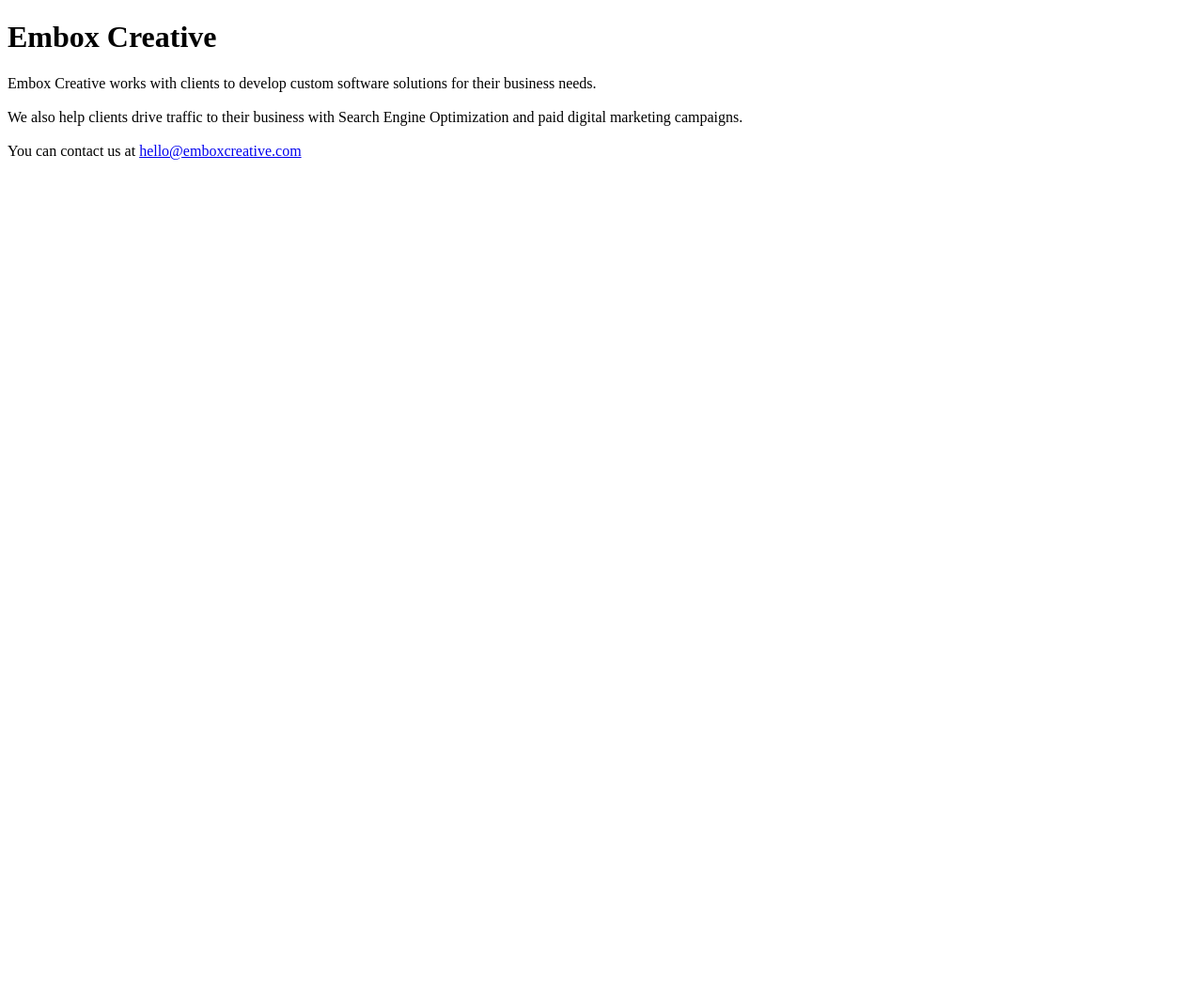
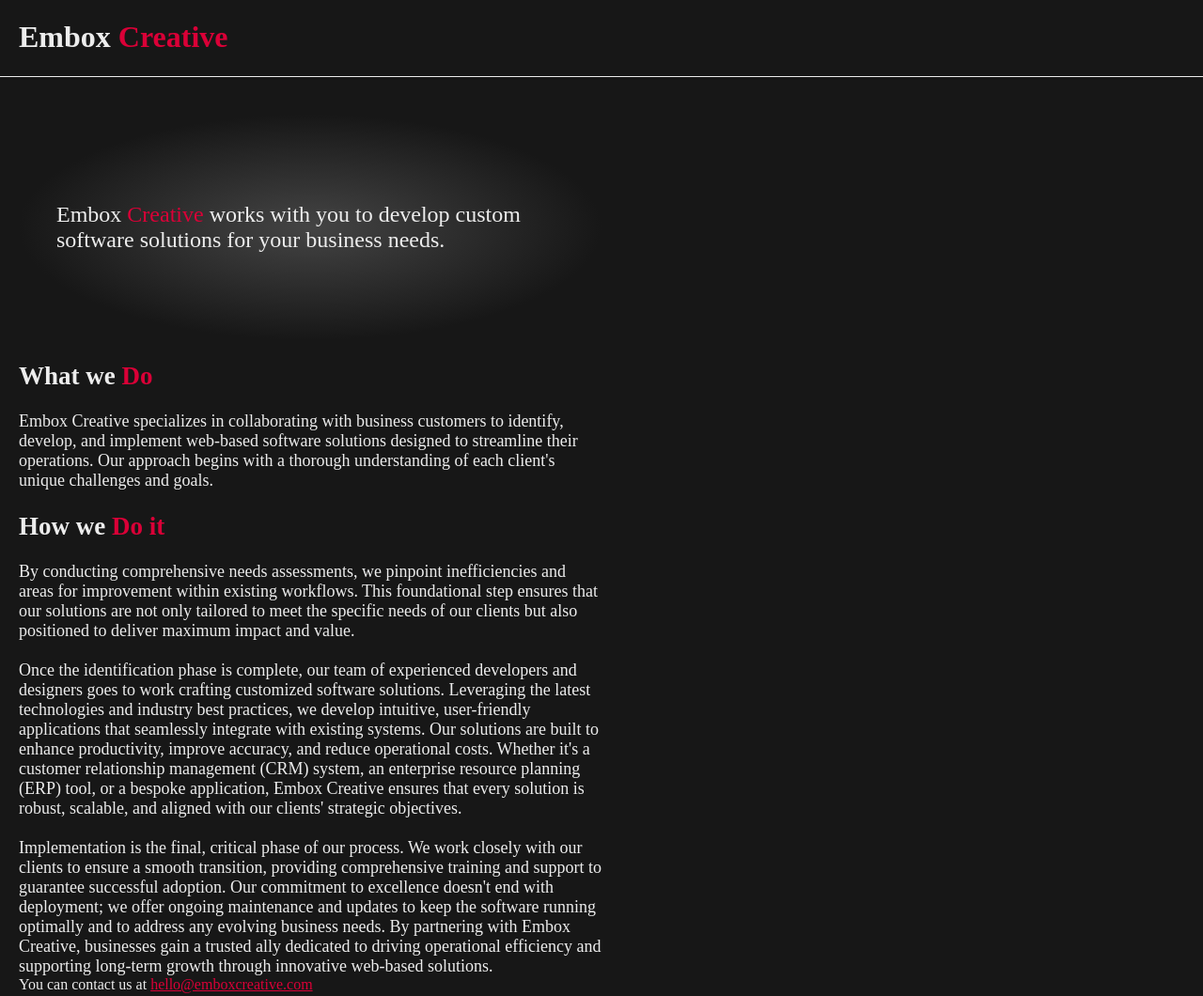
Before and after one commit to dahmer45/embox, a plain HTML site: page index.html in a window 1280 px wide. Shown: the whole page at 94% size. Before the commit the page ends 800 px from the top, so only its background shows below. Drawn offline with Linux system fonts and the light colour scheme.

Commit message:
homepage update

```diff
--- a/index.html
+++ b/index.html
@@ -4,15 +4,35 @@
     <meta charset="UTF-8">
     <meta name="viewport" content="width=device-width, initial-scale=1.0">
     <title>Embox Creative</title>
+    <link rel="stylesheet" href="style.css">
 </head>
 <body>
-    <h1>Embox Creative</h1>
-    Embox Creative works with clients to develop custom software solutions for their business needs.
+    <header>
+        <h1>Embox <span class="accent-text">Creative</span></h1>
+    </header>
+    <div id="main">
+        <div id="hero">
+            <div id="hero-container">
+                Embox <span class="accent-text">Creative</span> works with you to develop custom software solutions for your business needs.
+            </div>
+        </div>
+        <div id="content-body">
+            <h2>What we <span class="accent-text">Do</span></h2>
+            Embox Creative specializes in collaborating with business customers to identify, develop, and implement web-based software solutions designed to streamline their operations. Our approach begins with a thorough understanding of each client's unique challenges and goals.
+            <h2>How we <span class="accent-text">Do it</span></h2>
+            By conducting comprehensive needs assessments, we pinpoint inefficiencies and areas for improvement within existing workflows. This foundational step ensures that our solutions are not only tailored to meet the specific needs of our clients but also positioned to deliver maximum impact and value.
             <br>
             <br>
-    We also help clients drive traffic to their business with Search Engine Optimization and paid digital marketing campaigns.
+            Once the identification phase is complete, our team of experienced developers and designers goes to work crafting customized software solutions. Leveraging the latest technologies and industry best practices, we develop intuitive, user-friendly applications that seamlessly integrate with existing systems. Our solutions are built to enhance productivity, improve accuracy, and reduce operational costs. Whether it's a customer relationship management (CRM) system, an enterprise resource planning (ERP) tool, or a bespoke application, Embox Creative ensures that every solution is robust, scalable, and aligned with our clients' strategic objectives.
             <br>
             <br>
+            Implementation is the final, critical phase of our process. We work closely with our clients to ensure a smooth transition, providing comprehensive training and support to guarantee successful adoption. Our commitment to excellence doesn't end with deployment; we offer ongoing maintenance and updates to keep the software running optimally and to address any evolving business needs. By partnering with Embox Creative, businesses gain a trusted ally dedicated to driving operational efficiency and supporting long-term growth through innovative web-based solutions.
+
+        </div>
+
+        <div id="contact">
             You can contact us at <a href="mailto:hello@emboxcreative.com">hello@emboxcreative.com</a>
+        </div>
+    </div>
  </body>
 </html>
--- a/style.css
+++ b/style.css
@@ -0,0 +1,61 @@
+/** BODY STYLES **/
+
+body{
+    background-color: #171717;
+    color: #EDEDED;
+    margin: 0;
+    padding: 0;
+    width: 100%;
+    height: auto;
+}
+
+#contact a {
+    color: #DA0037;
+}
+
+.accent-text {
+    color: #DA0037;
+}
+
+/** HEADER STYLES **/
+
+header {
+    height: 60px;
+    width: 100%;
+    margin: 0;
+    border-bottom: solid 1px #EDEDED;
+}
+header h1 {
+    padding-left: 20px;
+}
+
+/** CONTENT STYLES **/
+
+#main {
+    display: flex;
+    flex-direction: column;
+    margin-top: 20px;
+    padding: 20px;
+}
+
+#hero {
+    display: flex;
+    height: 30vh;
+    width: 50%;
+    margin: 0;
+    font-size: x-large;
+    background: radial-gradient(closest-side, #444444, #171717);
+    align-items: center;
+}
+#hero-container {
+    padding: 40px;
+}
+
+#content-body{
+    font-size: large;
+    width: 50%;
+}
+
+#contact {
+
+}
```
Lines whose indentation alone changed are shown as unchanged.
